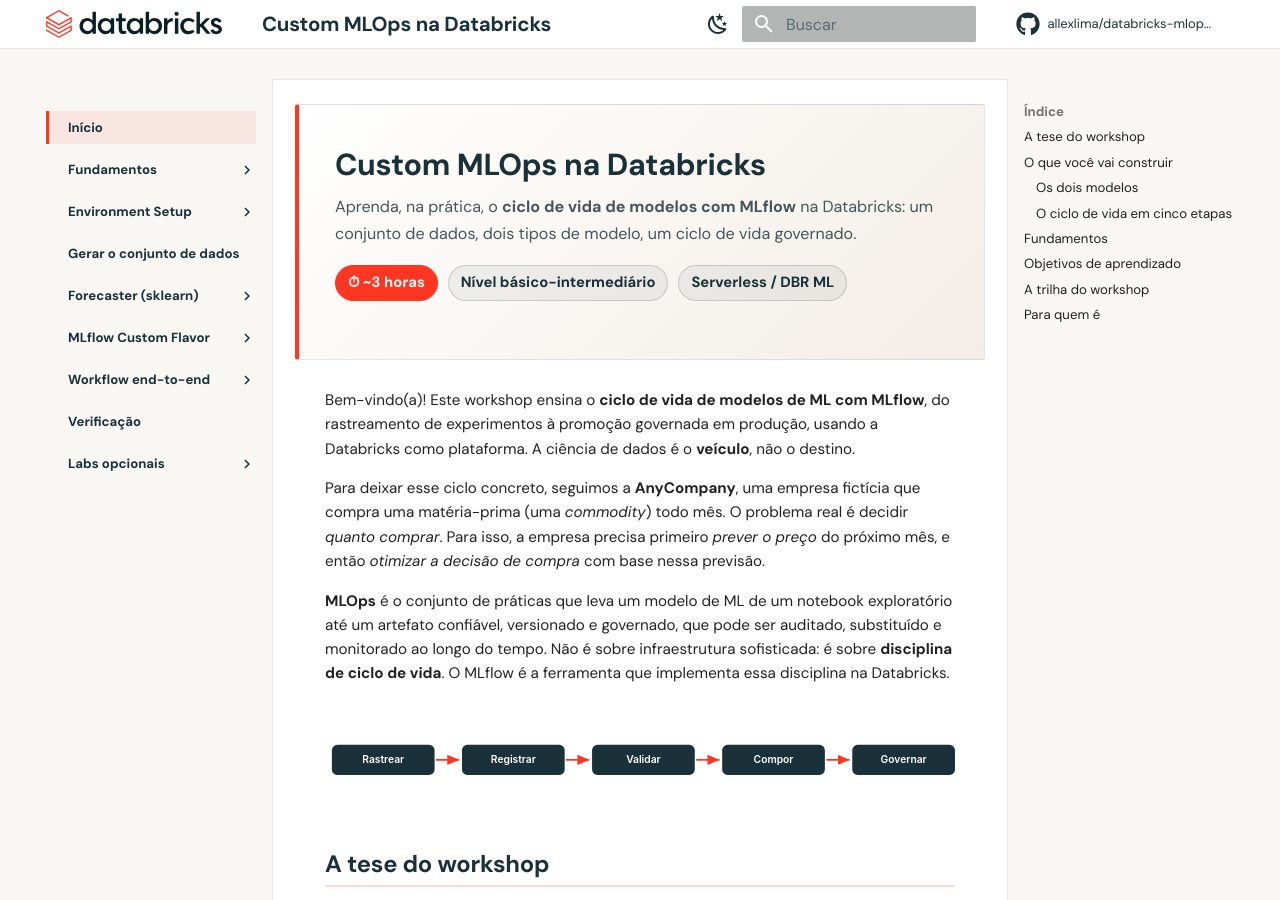
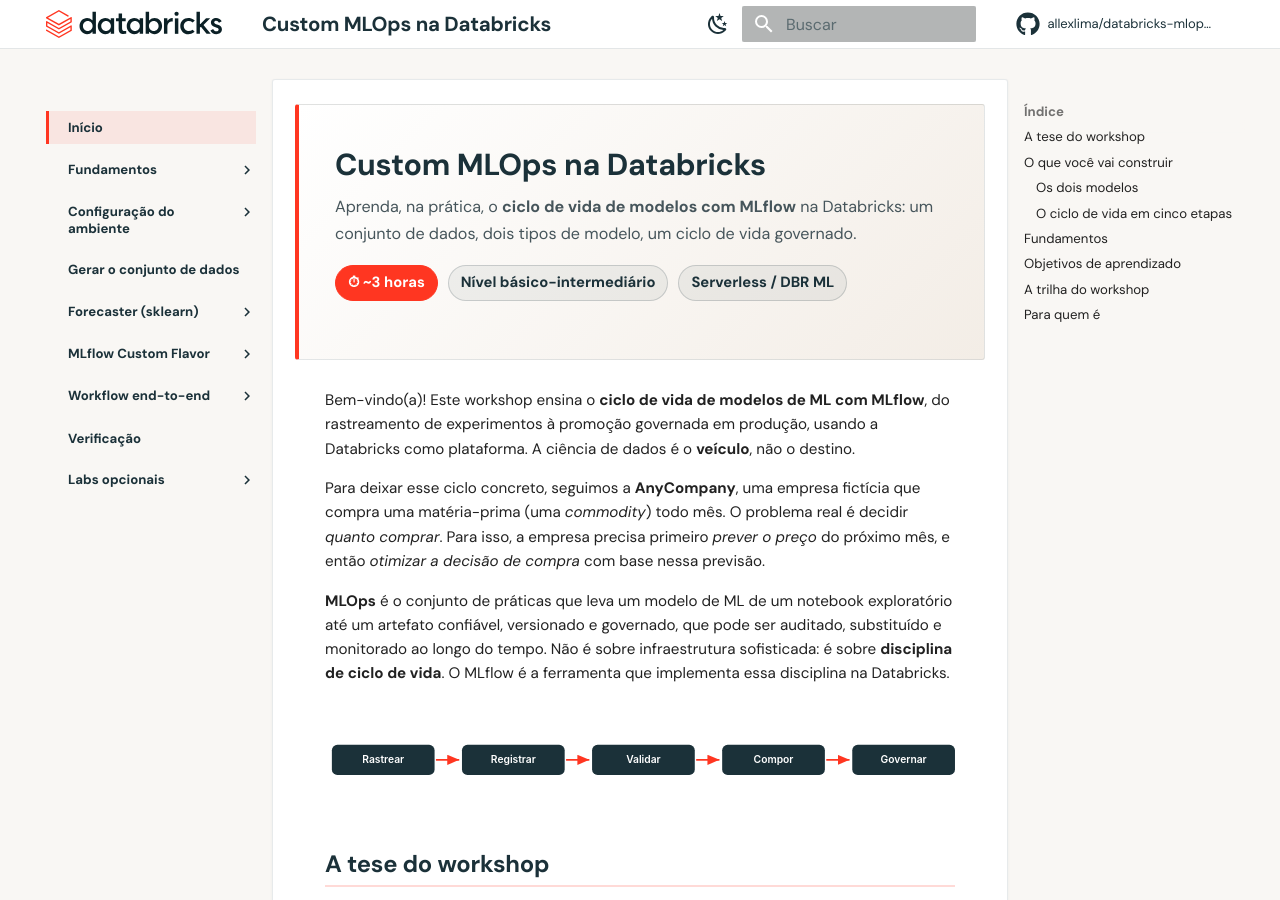
Before and after one commit to allexlima/databricks-mlops-workshop, an MkDocs documentation site: the page built from docs/index.md, in a window 1280 px wide and 900 px high. Built offline with MkDocs 1.6.1 and Material for MkDocs 9.7.7, drawn with Linux system fonts in a browser that asks for light colours; some web fonts are replaced; comment, search, counter and statistics services are not loaded.

Commit message:
rename setup nav section to pt-BR

```diff
--- a/mkdocs.yml
+++ b/mkdocs.yml
@@ -80,7 +80,7 @@
   - Fundamentos:
       - PyFunc e modelos customizados: conceitos/pyfunc-modelos-customizados.md
       - Otimização com Pyomo: conceitos/otimizacao-pyomo.md
-  - Environment Setup:
+  - Configuração do ambiente:
       - Workspace Databricks: setup/workspace.md
       - Clonar o repositório: setup/clone-repo.md
       - Configurar e rodar o setup: setup/configure.md
```
